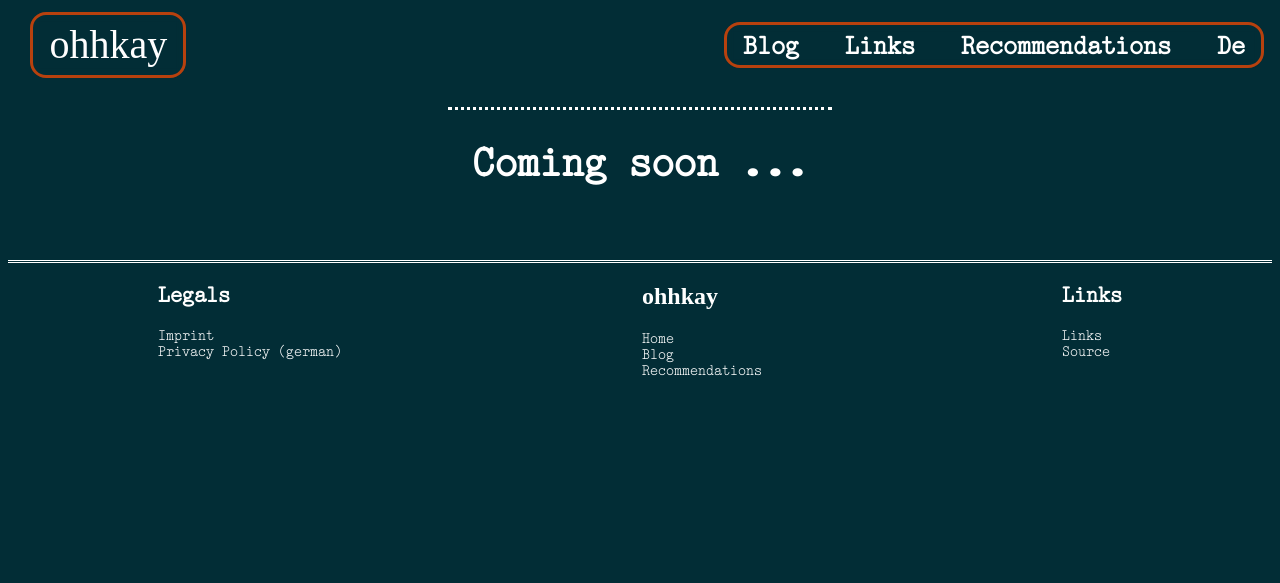
After one commit to justforcertxyz/ohhkay, a Django app: page /en/imprint/ in a window 1280 px wide. The commit adds this page. Shown: the top 583 px of the page. Run offline with Django 5.2, Linux system fonts and the light colour scheme; some web fonts are replaced.

Commit message:
add fundamental landing:imprint page

```diff
--- a/ohhkay/landing/templates/landing/base.html
+++ b/ohhkay/landing/templates/landing/base.html
@@ -42,7 +42,7 @@
     <div class="footer-container">
         <div class="footer-item">
             <h2>{% trans "Legals" %}</h2>
-            <a href="#">{% trans "Imprint" %}</a>
+            <a href="{% url 'landing:imprint' %}">{% trans "Imprint" %}</a>
             <a href="{% url 'landing:privacy-policy' %}">{% trans "Privacy Policy (german)" %}</a>
         </div>
         <div class="footer-item">
--- /dev/null
+++ b/ohhkay/landing/templates/landing/imprint.html
@@ -0,0 +1,11 @@
+
+{% extends "landing/base.html" %}
+{% load i18n %}
+
+{% block title %}{% trans "Imprint" %}{% endblock %}
+
+{% block content %}
+<div class="content-item">
+    <h1>Coming soon ...</h1>
+</div>
+{% endblock content %}
--- a/ohhkay/landing/urls.py
+++ b/ohhkay/landing/urls.py
@@ -8,4 +8,5 @@ urlpatterns = [
     path("links/", views.LinksView.as_view(), name="links"),
     path("recommendations/", views.RecommendationsView.as_view(), name="recommendations"),
     path("privacy-policy/", views.PrivacyPolicyView.as_view(), name="privacy-policy"),
+    path("imprint/", views.ImprintView.as_view(), name="imprint"),
 ]
--- a/ohhkay/landing/views.py
+++ b/ohhkay/landing/views.py
@@ -16,3 +16,7 @@ class RecommendationsView(TemplateView):
 
 class PrivacyPolicyView(TemplateView):
     template_name = "landing/privacy_policy.html"
+
+
+class ImprintView(TemplateView):
+    template_name = "landing/imprint.html"
```
Also changed, not shown: ohhkay/landing/tests.py (+17 -0 lines).
